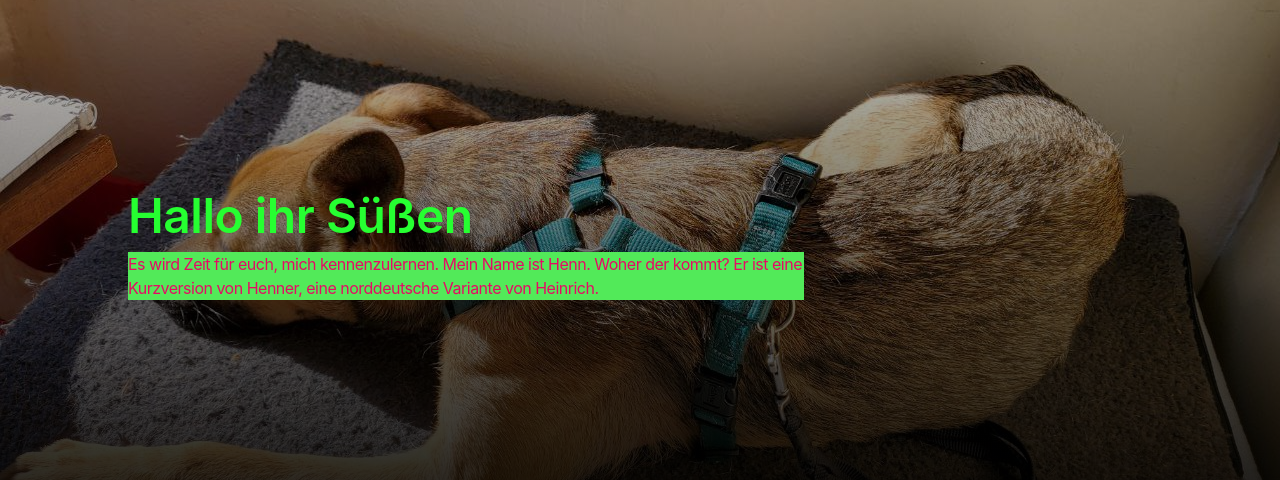
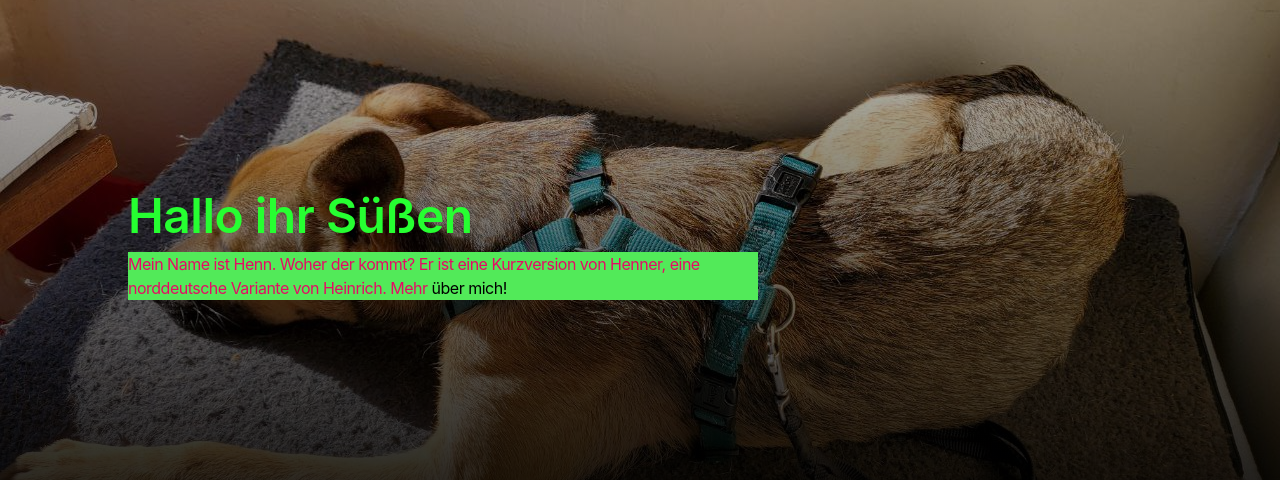
Before and after one commit to hennbla/hennbla.github.io, a plain HTML site: page index.html in a window 1280 px wide. Shown: the part 182-662 px from the top of the page. Drawn offline with Linux system fonts and the light colour scheme.

Commit message:
Unterseite angelegt & editiert

```diff
--- /dev/null
+++ b/about.css
@@ -0,0 +1,65 @@
+*{
+    box-sizing: border-box;
+}
+/* Schriftart vererbt sich auf alle Elemente im body*/
+html{
+    font-family: Verdana, Geneva, Tahoma, sans-serif;
+}
+
+/* Ausnahme h1: */
+h1{
+    font-family: Arial, Helvetica, sans-serif;
+    color: #fe348d;
+}
+
+/* oder lang:
+h1{
+    font-family: Verdana, Geneva, Tahoma, sans-serif;
+}
+p{
+    font-family: Verdana, Geneva, Tahoma, sans-serif;
+}
+h2{font-family: Verdana, Geneva, Tahoma, sans-serif;}
+a{font-family: Verdana, Geneva, Tahoma, sans-serif;} */
+a{
+    color: #0f0308;
+    text-decoration: none;
+    background-color: #fe348d;
+    padding: 10px;
+    border: 2px solid #0f0308;
+    /*abgerundete Ecken*/
+    border-radius: 10px;
+    /*online erstellt via https://html-css-js.com/css/generator/box-shadow/ */
+    box-shadow: 5px 5px 8px 0px rgba(15,3,8,0.59);
+    display: block;
+    width: 600px;
+}
+
+p{
+    border: 1px solid #0f0308;
+    padding: 16px;
+    width: 600px;
+    background-color: #ffe0e9;
+}
+
+img{
+    width: 600px;
+}
+
+/* Eine ID in html wird zu einer # in css.*/
+#zwei{
+background-color: #fe348d;
+}
+/* Eine Klasse (class) in html wird zu einem Punkt (.) in css.*/
+.gelb{
+    background-color: yellow;
+}
+
+.red-border {
+border-color: red;
+border-width: 1px;
+border-style: solid;
+/* oder kurz: border: 1px solid red; */
+}
+
+/* *< Element < class (.) < ID (#) */
--- a/index.html
+++ b/index.html
@@ -51,9 +51,9 @@
         <div class="bio">
           <h1>Hallo ihr Süßen</h1>
           <p>
-            Es wird Zeit für euch, mich kennenzulernen. Mein Name ist Henn.
-            Woher der kommt? Er ist eine Kurzversion von Henner, eine
-            norddeutsche Variante von Heinrich.
+            Mein Name ist Henn. Woher der kommt? Er ist eine Kurzversion von
+            Henner, eine norddeutsche Variante von Heinrich. Mehr
+            <a href="about.html">über mich!</a>
           </p>
         </div>
 
```
Also changed, not shown: about.html (added, +57 -0 lines), 1 other file.
